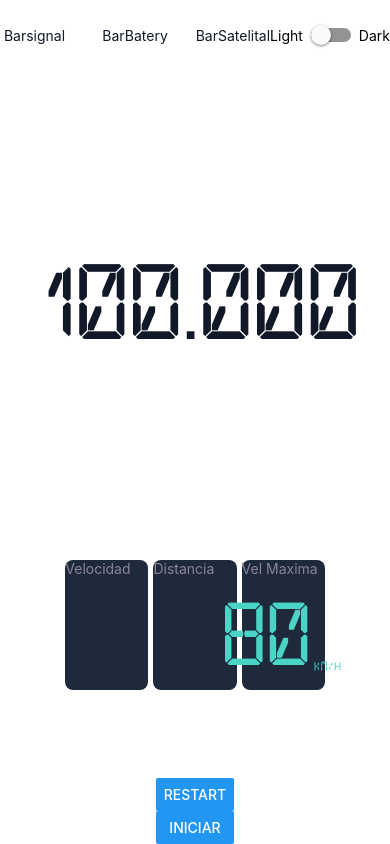
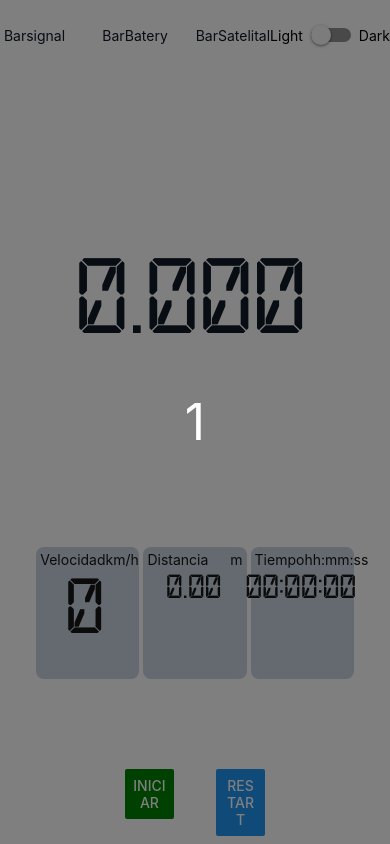
Before and after one commit to juanPabloSarobe/SpeederTester, a React Native app: screen / in a window 390 px wide. Both pictures are taken after a click on the button "INICIAR". Built offline with nearby package versions, Linux system fonts and the light colour scheme.

Commit message:
version de simulacion funcional

```diff
--- a/App.js
+++ b/App.js
@@ -4,13 +4,14 @@ import {
   StyleSheet,
   Text,
   View,
-  Alert,
   SafeAreaView,
   StatusBar,
   Switch,
 } from "react-native";
 import { useFonts } from "expo-font";
 import { useColorScheme } from "nativewind";
+import { useEffect, useState } from "react";
+import CountDown from "./components/common/CountDown";
 
 export default function App() {
   const { colorScheme, toggleColorScheme } = useColorScheme();
@@ -18,14 +19,94 @@ export default function App() {
   const [fontLoaded] = useFonts({
     digital_counter_7: require("./assets/fonts/digital_counter_7.ttf"),
   });
-  const restart = () => Alert.alert("Contadores Reiniciados");
+
+  const [avgSpeed, setAvgSpeed] = useState("");
+  const [speedList, setSpeedList] = useState([0]);
+  const [speed, setSpeed] = useState(0);
+  const [startRace, setStartRace] = useState(false);
+  const [intervalId, setIntervalId] = useState(null);
+  const [timeElapsed, setTimeElapsed] = useState(0);
+  const [distance, setDistance] = useState(0);
+  const [countDownModalVisible, setCountDownModalVisible] = useState(false);
+
+  const handleCountdownEnd = () => {
+    setCountDownModalVisible(false);
+
+    startSpeedCounter();
+  };
+
+  const startSpeedCounter = () => {
+    setStartRace(true);
+    resetCounters();
+    const id = setInterval(() => {
+      const newSpeed = Math.floor(Math.random() * 100);
+      setSpeed(newSpeed);
+      setSpeedList((prevList) => [...prevList, newSpeed]);
+      setTimeElapsed((prevTime) => prevTime + 1);
+      setDistance((prevDistance) => prevDistance + (newSpeed * 1000) / 3600);
+    }, 1000);
+    setIntervalId(id);
+  };
+
+  const stopSpeedCounter = () => {
+    setStartRace(false);
+    clearInterval(intervalId);
+    setIntervalId(null);
+  };
+
+  const resetCounters = () => {
+    setSpeed(0);
+    setSpeedList([]);
+    setAvgSpeed(0);
+    setTimeElapsed(0);
+    setDistance(0);
+  };
+
+  useEffect(() => {
+    const total = speedList.reduce((acc, curr) => acc + curr, 0);
+    const average = total / speedList.length || 0;
+    setAvgSpeed(average.toFixed(3));
+  }, [speedList]);
+
+  const formatTime = (seconds) => {
+    const hours = Math.floor(seconds / 3600);
+    const minutes = Math.floor((seconds % 3600) / 60);
+    const remainingSeconds = Math.floor(seconds % 60);
+    return `${hours.toString().padStart(2, "0")}:${minutes
+      .toString()
+      .padStart(2, "0")}:${remainingSeconds.toString().padStart(2, "0")}`;
+  };
+
+  const medidores = [
+    {
+      title: "Velocidad",
+      unit: "km/h",
+      id: 0,
+      value: speed,
+      textSize: 70,
+    },
+    {
+      title: "Distancia",
+      unit: "m",
+      id: 1,
+      value: distance.toFixed(2),
+      textSize: 30,
+    },
+    {
+      title: "Tiempo",
+      unit: "hh:mm:ss",
+      id: 2,
+      value: formatTime(timeElapsed),
+      textSize: 30,
+    },
+  ];
 
   return (
     <SafeAreaView
       style={[GlobalStyles.droidSafeArea]}
       className="flex-1 items-center justify-between dark:bg-slate-900  "
     >
-      <StatusBar /* barStyle={"light-content"} */ />
+      <StatusBar />
       <View style={styles.basicDataBar}>
         <View className=" flex-1  h-full justify-center items-start   ">
           <Text className="text-gray-900 dark:text-white "> Barsignal</Text>
@@ -47,60 +128,73 @@ export default function App() {
           className="text-8xl text-gray-900 dark:text-teal-400 "
           style={styles.avgSpeedText}
         >
-          100.000
+          {avgSpeed}
         </Text>
       </View>
-      <View style={styles.runDataContainer}>
-        <View className="bg-slate-800 rounded-lg flex-1  ">
-          <Text style={{ color: "#8B849A" }}>Velocidad</Text>
+      <View className=" flex-row h-1/6 gap-1 p-1 ">
+        {medidores.map((item) => {
+          return (
+            <View
+              key={item.id}
+              className="  bg-slate-300 dark:bg-slate-800 rounded-lg flex-1 "
+            >
+              <View className=" flex-row justify-between p-1">
+                <Text className=" text-neutral-900 dark:text-gray-400 ">
+                  {item.title}
+                </Text>
+                <Text className=" text-neutral-900  dark:text-teal-400  ">
+                  {item.unit}
+                </Text>
               </View>
-        <View className="bg-slate-800 rounded-lg flex-1  ">
-          <Text style={{ color: "#8B849A" }}>Distancia</Text>
-        </View>
-        <View className="bg-slate-800 rounded-lg flex-1  ">
-          <Text style={{ color: "#8B849A", flex: 1 }}>Vel Maxima</Text>
-          <View
+              <View className=" items-center justify-center ">
+                <View className=" items-center justify-center flex-row ">
+                  <Text
+                    className=" text-neutral-900 dark:text-teal-400 "
                     style={{
-              flex: 6,
-              alignItems: "center",
-              justifyContent: "center",
+                      fontFamily: "digital_counter_7",
+                      fontSize: item.textSize,
                     }}
                   >
-            <View
-              style={{
-                alignItems: "center",
-                justifyContent: "center",
-                flexDirection: "row",
-              }}
-            >
-              <Text
-                style={{
-                  color: "#49D4C6",
-                  fontSize: 80,
-                  fontFamily: "digital_counter_7",
-                }}
-              >
-                80
-              </Text>
-              <Text
-                style={{
-                  color: "#49D4C6",
-                  fontSize: 12,
-                  fontFamily: "digital_counter_7",
-                  alignSelf: "flex-end",
-                }}
-              >
-                {" "}
-                km/h
+                    {item.value}
                   </Text>
                 </View>
               </View>
             </View>
+          );
+        })}
       </View>
-      <View>
-        <Button title="restart" onPress={restart} />
 
-        <Button title="Iniciar" />
+      <View className="flex-row justify-evenly m-2 ">
+        <View className="w-1/3">
+          {startRace ? (
+            <>
+              <Button
+                title="Detener"
+                color="red"
+                onPress={() => stopSpeedCounter()}
+              />
+            </>
+          ) : (
+            <>
+              <Button
+                title="Iniciar"
+                color="green"
+                onPress={() => setCountDownModalVisible(true)}
+              />
+              {countDownModalVisible && (
+                <CountDown
+                  isVisible={countDownModalVisible}
+                  onCountdownEnd={() => handleCountdownEnd()}
+                  startRace={startRace}
+                />
+              )}
+            </>
+          )}
+        </View>
+        <View className="w-1/4"></View>
+        <View className="w-1/3">
+          <Button title="restart" onPress={resetCounters} />
+        </View>
       </View>
     </SafeAreaView>
   );
@@ -124,12 +218,7 @@ const styles = StyleSheet.create({
   avgSpeedText: {
     fontFamily: "digital_counter_7",
   },
-  runDataContainer: {
-    flexDirection: "row",
-    height: 140,
-    gap: 5,
-    padding: 5,
-  },
+  runDataContainer: {},
 
   text: {
     fontSize: 48,
--- /dev/null
+++ b/components/common/CountDown.js
@@ -0,0 +1,49 @@
+import React, { useState, useEffect } from "react";
+import { View, Text, Modal, StyleSheet } from "react-native";
+
+const CountDown = ({ isVisible, onCountdownEnd, startRace }) => {
+  const [countdown, setCountdown] = useState(3);
+
+  useEffect(() => {
+    const interval = setInterval(() => {
+      if (countdown > 0) {
+        setCountdown((prevCountdown) => prevCountdown - 1);
+      } else {
+        clearInterval(interval);
+        onCountdownEnd();
+      }
+    }, 1000);
+
+    return () => clearInterval(interval);
+  }, [countdown, onCountdownEnd]);
+
+  return (
+    <Modal
+      animationType="slide"
+      transparent={true}
+      visible={isVisible}
+      onRequestClose={() => {
+        onCountdownEnd();
+      }}
+    >
+      <View style={styles.modalContainer}>
+        <Text style={styles.text}>{countdown}</Text>
+      </View>
+    </Modal>
+  );
+};
+
+const styles = StyleSheet.create({
+  modalContainer: {
+    flex: 1,
+    justifyContent: "center",
+    alignItems: "center",
+    backgroundColor: "rgba(0, 0, 0, 0.5)",
+  },
+  text: {
+    fontSize: 50,
+    color: "white",
+  },
+});
+
+export default CountDown;
```
Also changed, not shown: temp.js (added, +18 -0 lines). Lines whose indentation alone changed are shown as unchanged.
